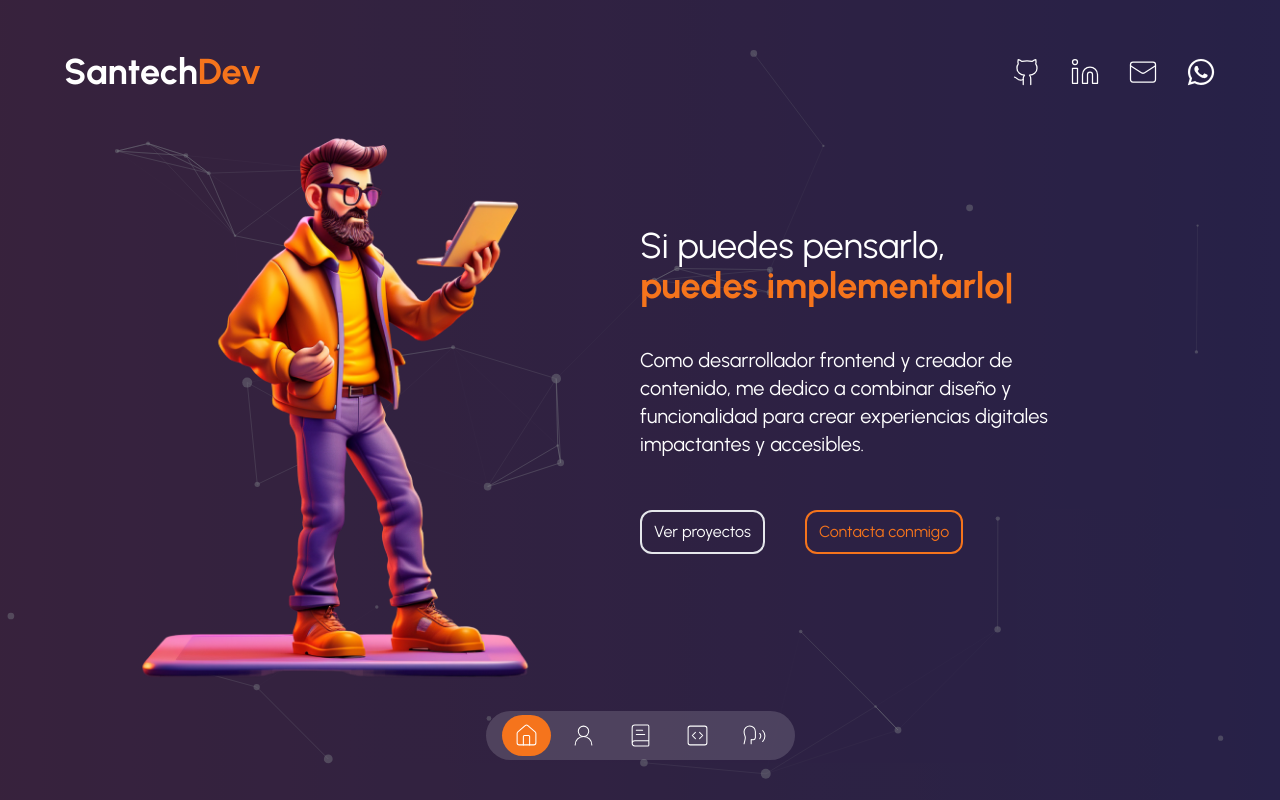
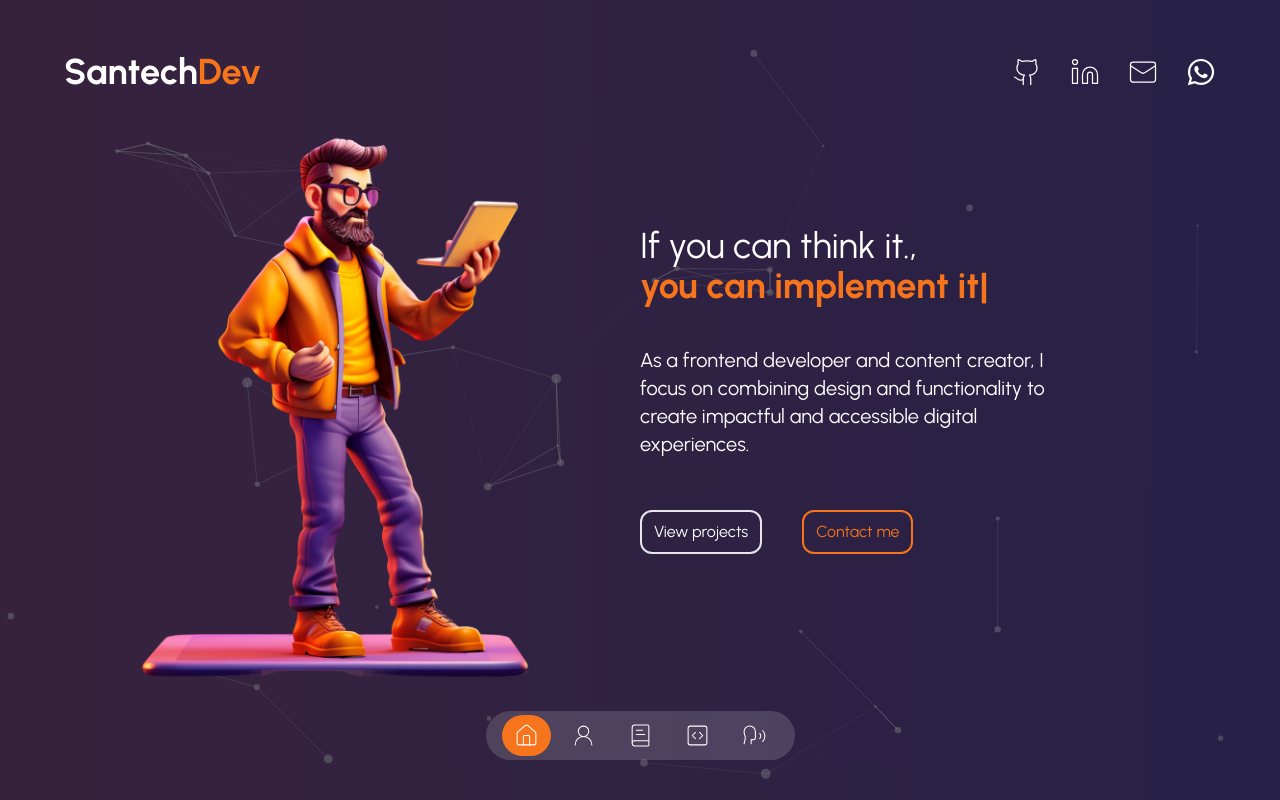
Before and after one commit to DjSantech/SantechDev, a Next.js app: page / in a window 1280 px wide. Built offline with nearby package versions, Linux system fonts and the light colour scheme.

Commit message:
pestaña de services actualizada

```diff
--- a/app/(routes)/about-me/page.tsx
+++ b/app/(routes)/about-me/page.tsx
@@ -13,9 +13,9 @@ const AboutMePage = () => {
             <ContainerPage>
                 <Avatar />
                 <h1 className="text-2xl leading-tight text-center md:text-left md:text-5xl md:mt-10">
-                    Toda mi{' '}
+                    My entire{' '}
                     <span className="font-bold text-secondary">
-                        trayectoria profesional
+                        professional career
                     </span>
                 </h1>
 
--- a/app/(routes)/services/page.tsx
+++ b/app/(routes)/services/page.tsx
@@ -10,12 +10,23 @@ const ServicesPage = () => {
             <TransitionPage />
             <CircleImage />
             <AvatarServices />
+
+
+
+
             <div className="grid items-center justify-center h-screen max-w-5xl gap-6 mx-auto md:grid-cols-2">
                 <div className="max-w-[450px] md-0">
 
-                    <h1 className="text-2xl leading-tight text-center md:text-left md:text-4xl md:mb-5">Mis <span className="font-bold text-secondary"> servicios.</span></h1>
-                    <p className="mb-3 text-xl text-gray-300">Ofrezco servicios de desarrollo web frontend especializados en la creación de sitios web y aplicaciones atractivas y funcionales. Utilizando las últimas tecnologías, como HTML, CSS y JavaScript, diseño interfaces de usuario intuitivas y responsivas que reflejan la identidad de marca de mis clientes y mejoran su presencia en línea.</p>
-                    <button className="px-3 py-2 rounded-lg bg-secondary hover:bg-secondary/65">Contacta conmigo</button>
+                    <h1 className="text-2xl leading-tight text-center md:text-left md:text-4xl md:mb-5">My <span className="font-bold text-secondary"> services.</span></h1>
+                    <p className="mb-3 text-xl text-gray-300">
+
+
+
+                I offer my services as a frontend developer specializing in creating dynamic and scalable web applications using Next.js and React.
+                With experience in building modern interfaces, performance optimization, and responsive design, I can help you craft customized solutions tailored to your business needs.
+
+                Whether you need an application built from scratch or improvements to your current project, my goal is to ensure your product stands out in design, functionality, and efficiency. Let’s turn your ideas into reality!</p>
+
                 </div>
 
                 <div>
--- a/components/introduction.tsx
+++ b/components/introduction.tsx
@@ -8,16 +8,17 @@ const Introduction = () => {
             <div className="z-20 grid items-center h-full p-6 py-20 md:py-0 md:grid-cols-2">
                 <Image src="/home-4.png" priority width="800" height="800" alt="Avatar" />
                 <div className="flex flex-col justify-center max-w-md">
-                    <h1 className="mb-5 text-2xl leading-tight text-center md:text-left md:text-4xl md:mb-10">Si puedes pensarlo, <br />
+                    <h1 className="mb-5 text-2xl leading-tight text-center md:text-left md:text-4xl md:mb-10">
+                    If you can think it., <br />
                         <TypeAnimation
                             sequence={[
-                                'puedes programarlo',
+                                'you can program it,',
                                 1000,
-                                'puedes optimizarlo',
+                                'you can optimize it',
                                 1000,
-                                'puedes implementarlo',
+                                'you can implement it',
                                 1000,
-                                'puedes desarrollarlo',
+                                'you can develop it',
                                 1000
                             ]}
                             wrapper="span"
@@ -28,16 +29,17 @@ const Introduction = () => {
                     </h1>
 
                     <p className="mx-auto mb-2 text-xl md:text-xl md:mx-0 md:mb-8">
-                        Como desarrollador frontend y creador de contenido, me dedico a combinar diseño y funcionalidad para crear experiencias digitales impactantes y accesibles.
+
+                    As a frontend developer and content creator, I focus on combining design and functionality to create impactful and accessible digital experiences.
                     </p>
 
                     <div className="flex items-center justify-center gap-3 md:justify-start md:gap-10">
                         <a href="/portfolio" className="px-3 py-2 my-2 transition-all border-2 cursor-pointer text-md w-fit rounded-xl hover:shadow-xl hover:shadow-white/50">
-                            Ver proyectos
+                            View projects
                         </a>
                         <a href="mailto:santiguevara20161@gmail.com"
                             className="px-3 py-2 my-5 transition-all border-2 cursor-pointer text-md w-fit text-secondary border-secondary rounded-xl hover:shadow-xl hover:shadow-secondary" >
-                            Contacta conmigo
+                            Contact me
                         </a>
                     </div>
                 </div>
--- a/data.tsx
+++ b/data.tsx
@@ -101,28 +101,28 @@ export const dataCounter = [
     {
         id: 0,
         endCounter: 2,
-        text: "Años de experiencia",
+        text: "years of experience",
         lineRight: true,
         lineRightMobile: true,
     },
     {
         id: 1,
         endCounter: 10,
-        text: "Clientes satisfechos",
+        text: "Satisfied customers",
         lineRight: true,
         lineRightMobile: false,
     },
     {
         id: 2,
         endCounter: 50,
-        text: "Proyectos finalizados",
+        text: "Completed projects",
         lineRight: true,
         lineRightMobile: true,
     },
     {
         id: 3,
         endCounter: 400,
-        text: "Horas programando",
+        text: "Hours programming",
         lineRight: false,
         lineRightMobile: false,
     },
@@ -132,27 +132,22 @@ export const serviceData = [
     {
         icon: <Crop />,
         title: "Branding",
-        description: "Desarrollo de una identidad de marca sólida y coherente, incluyendo diseño de logotipo, colores y elementos visuales",
+        description: "Developing a strong and consistent brand identity, including logo design, colors and visual elements",
     },
     {
         icon: <Pencil />,
-        title: "Diseño web",
-        description: "Diseño creativo y profesional de interfaces web intuitivas y atractivas, centradas en la experiencia del usuario",
+        title: "web design",
+        description: "Creative and professional design of intuitive and attractive web interfaces, focused on user experience",
     },
     {
         icon: <Computer />,
-        title: "Desarrollo web",
-        description: "Diseño y desarrollo de sitios web a medida, adaptados a tus necesidades",
+        title: "web development",
+        description: "Design and development of custom websites, adapted to your needs",
     },
     {
         icon: <Book />,
         title: "Copywriting",
-        description: "Creación de contenido persuasivo y atractivo que capta la atención de tu audiencia",
-    },
-    {
-        icon: <Rocket />,
-        title: "SEO",
-        description: "Optimización de tu presencia en línea mediante estrategias de SEO avanzadas, ",
+        description: "Creating compelling and engaging content that captures your audience's attention",
     },
 ];
 
```
